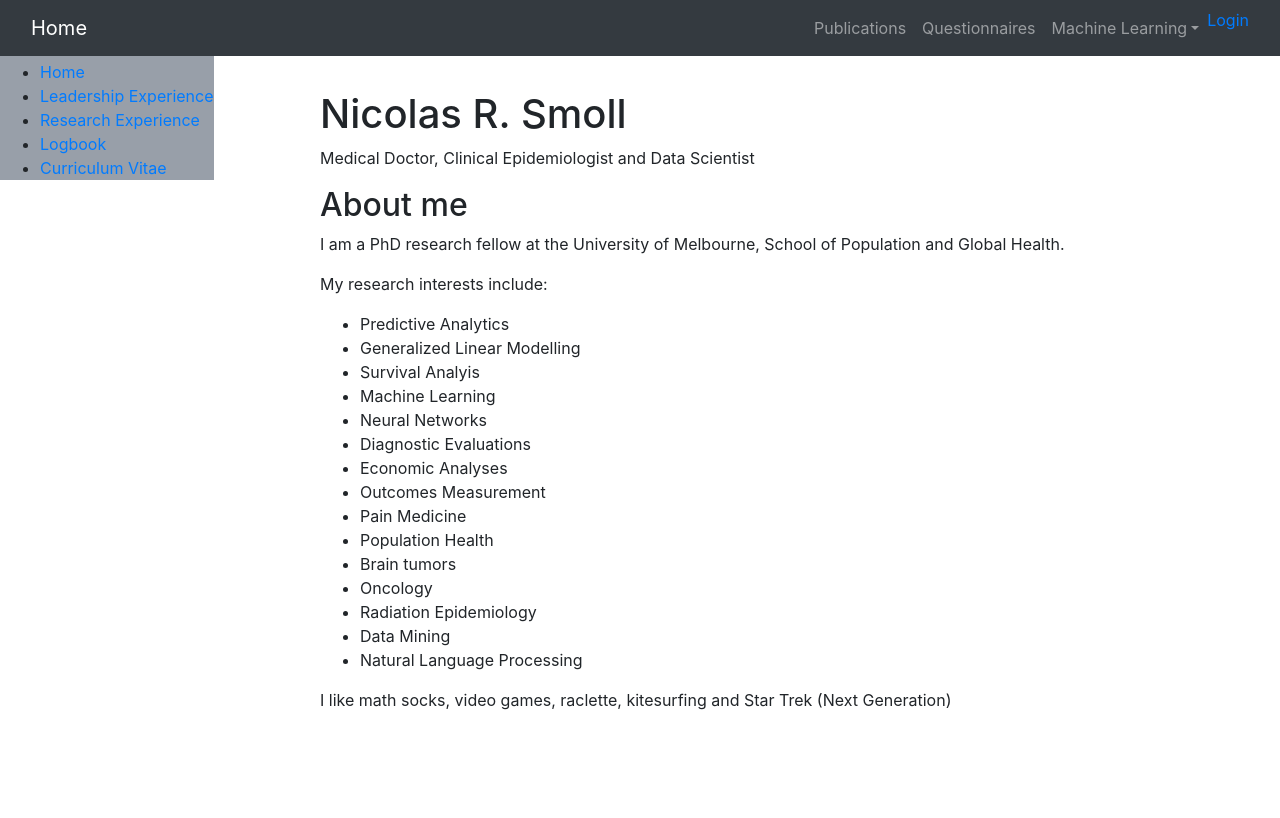
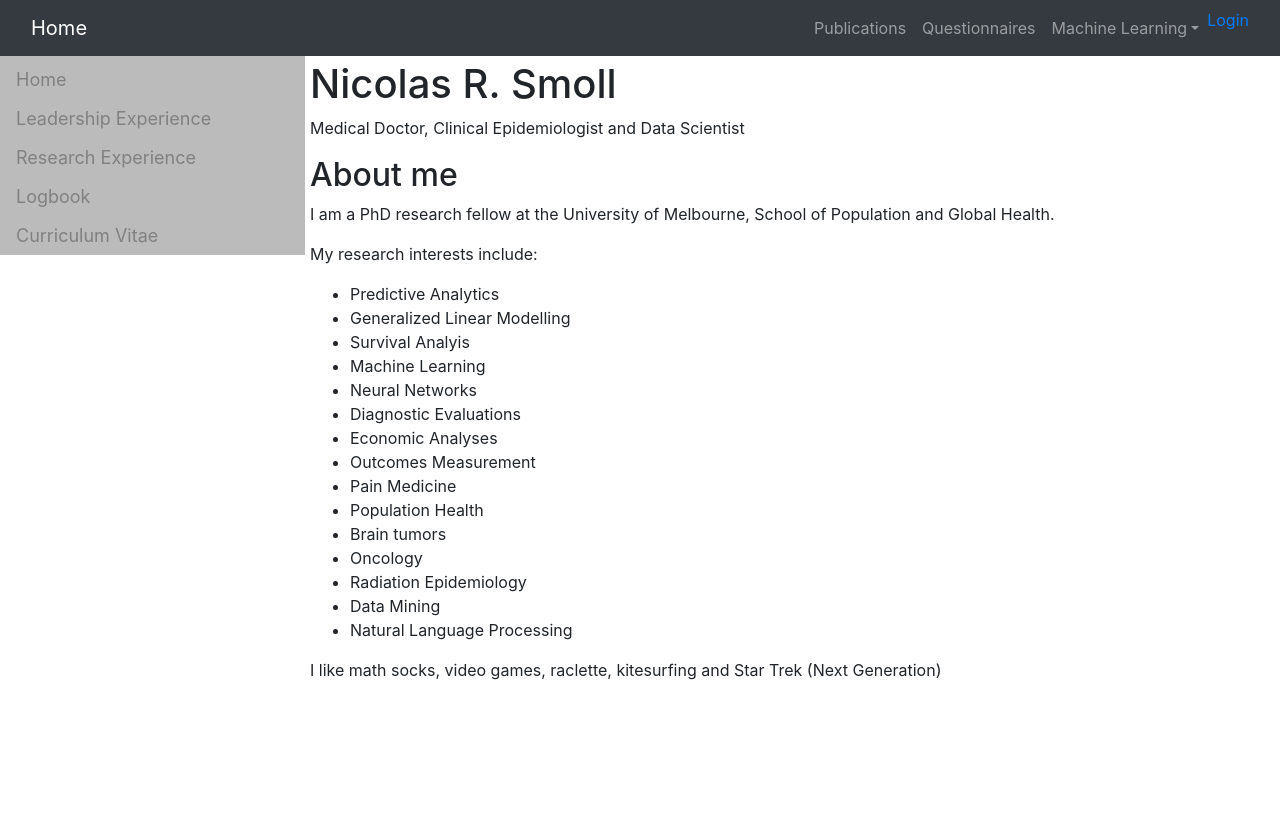
Before and after one commit to nrsmoll/Homepage, a Django app: page / in a window 1280 px wide. After the commit the page ends 680 px from the top, so only its background shows below. Run offline with Django 3.2, Linux system fonts and the light colour scheme; some libraries are stand-ins or nearby versions.

Commit message:
Updated css and sidebar

```diff
--- a/static/css/styles.css
+++ b/static/css/styles.css
@@ -1,12 +1,13 @@
 /* The sidebar menu */
-.sidebar-nav {
-    /*height: 100%;  Full-height: remove this if you want "auto" height */
-    /*width: 180px;  Set the width of the sidebar */
+.sidenav {
+    height: 100%; /* Full-height: remove this if you want "auto" height */
+    width: 300px; /* Set the width of the sidebar */
     position: fixed; /*Fixed Sidebar (stay in place on scroll) */
     left: 0;
-    background-color: #989FA9;
+    background-color: #bbbbbb;
     overflow-x: hidden; /* Disable horizontal scroll */
     padding-top: 60px;
+    float: left;
 }
 
 /* The navigation menu links */
@@ -25,18 +26,9 @@
 
 /* Style page content */
 .main {
-    padding: 90px 0px;
-}
-
-/* On smaller screens, where height is less than 450px, change the style of the sidebar (less padding and a smaller font size) */
-@media screen and (max-height: 450px) {
-    .sidenav {
-        padding-top: 15px;
-    }
-
-    .sidenav a {
-        font-size: 18px;
-    }
+    padding-top: 60px;
+    padding-left: 10px;
+    margin-left: 300px;
 }
 
 .summary-page {
--- a/templates/base.html
+++ b/templates/base.html
@@ -1,6 +1,7 @@
 <!DOCTYPE html>
 <html lang="en">
 <head>
+
     <meta charset="UTF-8">
     <title>{% block label %}{% endblock %}</title>
 
@@ -17,9 +18,10 @@
             integrity="sha384-ChfqqxuZUCnJSK3+MXmPNIyE6ZbWh2IMqE241rYiqJxyMiZ6OW/JmZQ5stwEULTy"
             crossorigin="anonymous"></script>
     {% block header %}{% endblock %}
+    {% load static %}
 </head>
 
-
+<body>
 <nav class="navbar navbar-expand-sm bg-dark navbar-dark fixed-top">
     <div class="container-fluid">
         <div class="navbar-header">
@@ -63,25 +65,23 @@
 </nav>
 
 
-<body>
-{% load static %}
-
-<div style="width:25%">
-    {% block sidebar %}
-        <ul class="sidebar-nav">
+<div class="col-xs-6 col-sm-3 row sidenav" id="sidebar" role="navigation">
+    <ul class="list-group sticky-top">
             <li><a href="{% url 'index' %}">Home</a></li>
             <li><a href="">Leadership Experience</a></li>
             <li><a href="">Research Experience</a></li>
             <li><a href="{% url 'logbook_index' %}">Logbook</a></li>
             <li><a href="{% static "publications/CV_nrs.pdf" %}">Curriculum Vitae</a></li>
         </ul>
-    {% endblock %}
-      </div>
+</div>
+
+
 <div class="main">
-    <div style="margin-left:25%">{% block content %}{% endblock %}</div>
+    {% block content %}{% endblock %}
 </div>
 
 
 </body>
 
+
 </html>
```
